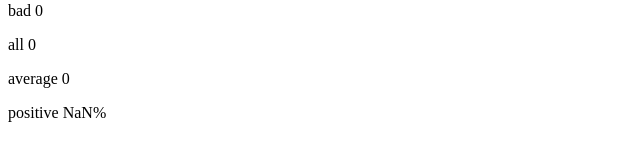
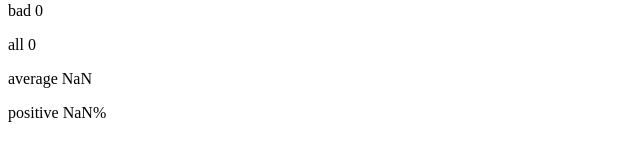
Before and after one commit to Sillor/fullstackopen, a React (Vite) app in the folder part1/unicafe/: page / in a window 1280 px wide. Shown: the part 247-407 px from the top of the page, without its empty margins (0-640 px from the left). Built offline with nearby package versions, Linux system fonts and the light colour scheme.

Commit message:
Done 1_8

```diff
--- a/part1/unicafe/src/App.jsx
+++ b/part1/unicafe/src/App.jsx
@@ -1,4 +1,18 @@
 import { useState } from 'react';
+
+const Statistics = ({ good, neutral, bad }) => {
+  return (
+    <>
+      <h1>statistics</h1>
+      <p>good {good}</p>
+      <p>neutral {neutral}</p>
+      <p>bad {bad}</p>
+      <p>all {good + neutral + bad}</p>
+      <p>average {(good - bad) / (good + neutral + bad)}</p>
+      <p>positive {good / (good + neutral + bad)}%</p>
+    </>
+  );
+};
 
 const App = () => {
   // save clicks of each button to its own state
@@ -12,13 +26,7 @@ const App = () => {
       <button onClick={() => setGood(good + 1)}>good</button>
       <button onClick={() => setNeutral(neutral + 1)}>neutral</button>
       <button onClick={() => setBad(bad + 1)}>bad</button>
-      <h1>statistics</h1>
-      <p>good {good}</p>
-      <p>neutral {neutral}</p>
-      <p>bad {bad}</p>
-      <p>all {good + neutral + bad}</p>
-      <p>average {(good + neutral + bad) / 3}</p>
-      <p>positive {good / (good + neutral + bad)}%</p>
+      <Statistics good={good} neutral={neutral} bad={bad} />
     </>
   );
 };
```
